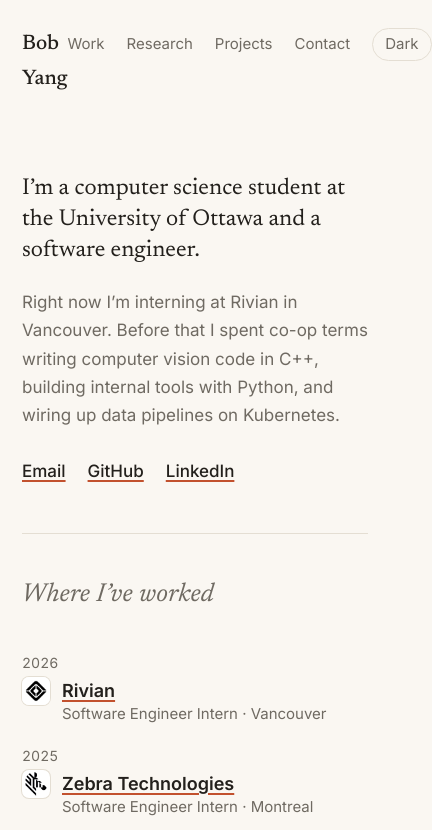
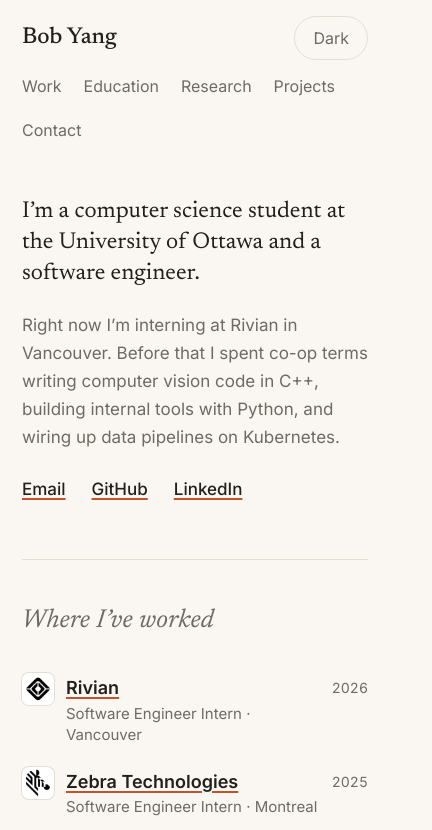
Before and after one commit to bobyangg/portfolio-website, a plain HTML site: page index.html in a window 390 px wide. Shown: the top 830 px of the page, 432 px wide, since content can reach past the window. Drawn offline with Linux system fonts and the light colour scheme.

Commit message:
Add Education section and improve mobile layout

```diff
--- a/index.html
+++ b/index.html
@@ -16,15 +16,18 @@
 </head>
 <body>
 
+  <a class="skip" href="#top">Skip to content</a>
+
   <header class="top">
     <a href="#top" class="top__name">Bob Yang</a>
     <nav aria-label="Main">
       <a href="#work">Work</a>
+      <a href="#education">Education</a>
       <a href="#research">Research</a>
       <a href="#projects">Projects</a>
       <a href="#contact">Contact</a>
-      <button class="theme" id="theme" type="button" aria-label="Switch colour theme">Dark</button>
     </nav>
+    <button class="theme" id="theme" type="button" aria-label="Switch colour theme">Dark</button>
   </header>
 
   <main id="top">
@@ -75,6 +78,19 @@
           <div class="role">
             <img class="logo" src="assets/logos/gov-canada.ico" alt="" width="28" height="28" />
             <h3><a href="https://www.canada.ca/en/shared-services.html" target="_blank" rel="noopener">Shared Services Canada</a> <span>Data Analyst Intern · Ottawa</span></h3>
+          </div>
+        </li>
+      </ol>
+    </section>
+
+    <section id="education">
+      <h2>Education</h2>
+      <ol class="timeline">
+        <li>
+          <span class="when">2022–2027</span>
+          <div class="role">
+            <img class="logo" src="assets/logos/uottawa.png" alt="" width="28" height="28" />
+            <h3>University of Ottawa <span class="below">Honours Bachelor of Science in Computer Science</span></h3>
           </div>
         </li>
       </ol>
--- a/styles.css
+++ b/styles.css
@@ -26,7 +26,7 @@
 }
 
 *, *::before, *::after { box-sizing: border-box; }
-html { scroll-behavior: smooth; scroll-padding-top: 80px; }
+html { scroll-behavior: smooth; scroll-padding-top: 24px; -webkit-text-size-adjust: 100%; text-size-adjust: 100%; }
 
 body {
   margin: 0;
@@ -44,18 +44,25 @@ ol { list-style: none; }
 
 a { color: inherit; text-decoration: underline; text-decoration-color: var(--accent); text-decoration-thickness: 1.5px; text-underline-offset: 3px; transition: color 0.15s; }
 a:hover { color: var(--accent); }
+:focus-visible { outline: 2px solid var(--accent); outline-offset: 3px; border-radius: 3px; }
 
-.top, main, .foot { width: min(100% - 44px, 680px); margin-inline: auto; }
+.skip {
+  position: absolute; left: 12px; top: -60px; z-index: 10;
+  background: var(--ink); color: var(--bg); padding: 10px 14px; border-radius: 8px; text-decoration: none;
+}
+.skip:focus { top: 12px; color: var(--bg); }
+
+.top, main, .foot { width: min(100% - 44px - env(safe-area-inset-left, 0px) - env(safe-area-inset-right, 0px), 680px); margin-inline: auto; }
 
 /* ---------- Top ---------- */
 .top {
-  display: flex; justify-content: space-between; align-items: baseline;
+  display: flex; align-items: baseline; gap: 22px;
   padding: 28px 0;
   font-size: 15px;
 }
 .top a { text-decoration: none; }
 .top__name { font-family: var(--serif); font-size: 21px; font-weight: 500; }
-.top nav { display: flex; align-items: baseline; gap: 22px; color: var(--soft); }
+.top nav { display: flex; align-items: baseline; gap: 22px; color: var(--soft); margin-left: auto; }
 .top nav a:hover { color: var(--ink); }
 .theme {
   font: inherit; color: var(--soft); background: none; cursor: pointer;
@@ -84,9 +91,10 @@ h2 { font-family: var(--serif); font-weight: 400; font-style: italic; font-size:
 h2:last-child { margin-bottom: 0; }
 h3 { font-size: 18px; font-weight: 600; line-height: 1.4; }
 h3 span { font-weight: 400; font-size: 15px; color: var(--soft); margin-left: 8px; white-space: nowrap; }
+h3 span.below { display: block; margin-left: 0; white-space: normal; }
 
 /* ---------- Timeline ---------- */
-.timeline li { display: grid; grid-template-columns: 64px 1fr; gap: 16px; }
+.timeline li { display: grid; grid-template-columns: 84px 1fr; gap: 16px; }
 .timeline li + li { margin-top: 16px; }
 .when { font-size: 14px; color: var(--soft); font-variant-numeric: tabular-nums; padding-top: 4px; }
 .role { display: flex; align-items: flex-start; gap: 12px; }
@@ -101,7 +109,7 @@ h3 span { font-weight: 400; font-size: 15px; color: var(--soft); margin-left: 8p
 .timeline .stackline { font-size: 14px; margin-top: 4px; }
 
 /* ---------- Tools ---------- */
-.tools div { display: grid; grid-template-columns: 110px 1fr; gap: 16px; padding: 12px 0; border-bottom: 1px solid var(--line); }
+.tools div { display: grid; grid-template-columns: 84px 1fr; gap: 16px; padding: 12px 0; border-bottom: 1px solid var(--line); }
 .tools div:first-child { border-top: 1px solid var(--line); }
 .tools dt { font-size: 14px; color: var(--soft); padding-top: 2px; }
 .school { color: var(--soft); margin-top: 28px; }
@@ -113,10 +121,33 @@ h3 span { font-weight: 400; font-size: 15px; color: var(--soft); margin-left: 8p
 .foot { display: flex; justify-content: space-between; padding: 28px 0 48px; border-top: 1px solid var(--line); font-size: 14px; color: var(--soft); }
 .foot a { text-decoration: none; }
 
-@media (max-width: 520px) {
-  .timeline li { grid-template-columns: 1fr; gap: 4px; }
-  h3 span { display: block; margin-left: 0; white-space: normal; }
+/* ---------- Phones and small tablets ---------- */
+@media (max-width: 640px) {
+  /* Header: name and theme switch on the first row, section links on their own row. */
+  .top { display: grid; grid-template-columns: 1fr auto; align-items: center; gap: 4px 16px; padding: 16px 0 8px; }
+  .top__name { font-size: 23px; }
+  .theme { grid-column: 2; grid-row: 1; min-height: 44px; padding: 0 18px; font-size: 16px; }
+  .top nav { grid-column: 1 / -1; margin-left: 0; flex-wrap: wrap; gap: 0 22px; font-size: 16px; }
+  .top nav a { display: inline-flex; align-items: center; min-height: 44px; }
+
+  .hello { padding-top: 36px; }
+  .hello__links { gap: 8px 26px; flex-wrap: wrap; margin-top: 16px; }
+  .hello__links a { display: inline-flex; align-items: center; min-height: 44px; }
+
+  /* Rows: logo and name on the left, year on the right, role underneath the name. */
+  .timeline li { grid-template-columns: 1fr auto; gap: 12px; align-items: start; }
+  .timeline li + li { margin-top: 22px; }
+  .timeline .when { order: 2; padding-top: 3px; white-space: nowrap; }
+  .logo { width: 32px; height: 32px; margin-top: 0; }
+  h3 { line-height: 1.3; padding-top: 3px; }
+  h3 a { padding-block: 6px; }
+  h3 span { display: block; margin: 3px 0 0; white-space: normal; line-height: 1.4; }
+  .timeline .stackline { line-height: 1.5; }
+
   .tools div { grid-template-columns: 1fr; gap: 2px; }
+  .contact a { padding-block: 6px; }
+  .foot { align-items: center; padding-bottom: calc(32px + env(safe-area-inset-bottom, 0px)); }
+  .foot a { display: inline-flex; align-items: center; min-height: 44px; }
 }
 
 @media (prefers-reduced-motion: reduce) {
```
